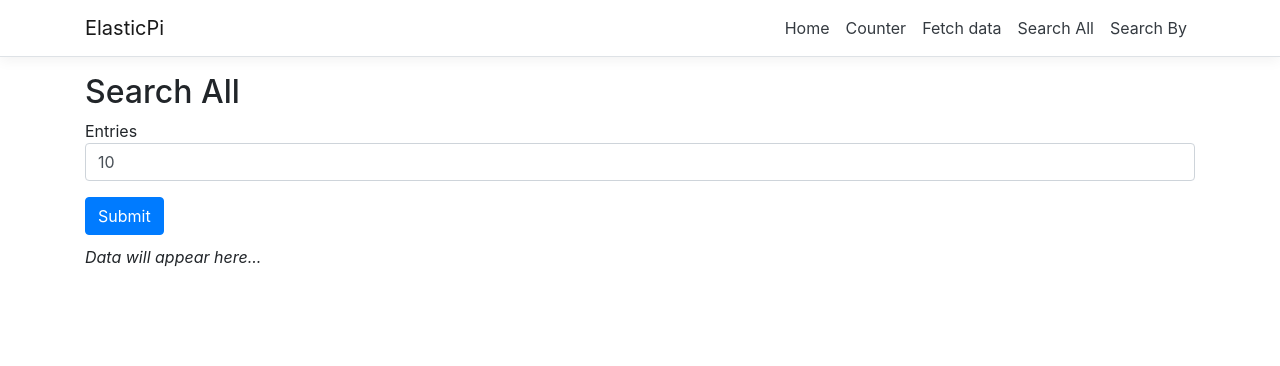
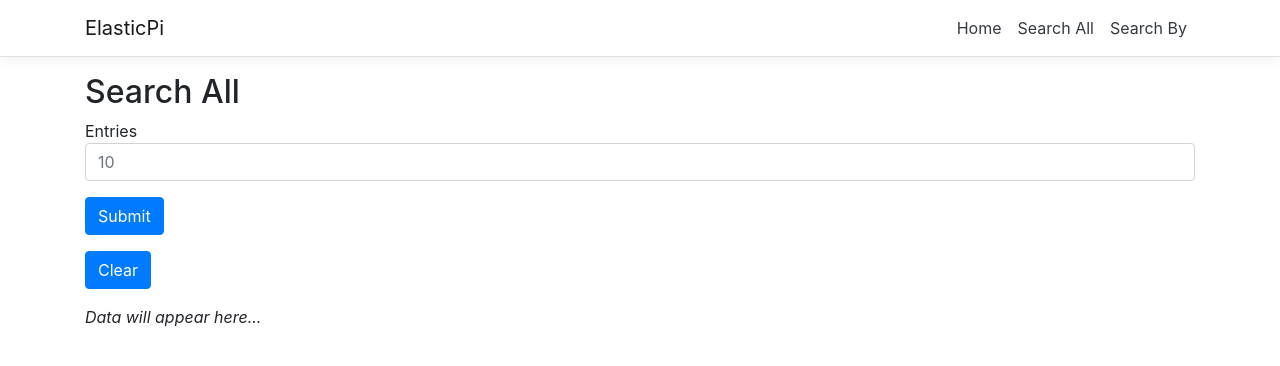
Before and after one commit to Tak1za/ElasticPi.NET, a React (Create React App) app in the folder ElasticPi/ClientApp/: page /search-all in a window 1280 px wide. Shown: the top 366 px of the page. Built offline with nearby package versions, Linux system fonts and the light colour scheme.

Commit message:
Made corrections to boiler text and added clear functionality to search-all

```diff
--- a/ElasticPi/ClientApp/src/App.js
+++ b/ElasticPi/ClientApp/src/App.js
@@ -2,20 +2,16 @@ import React, { Component } from 'react';
 import { Route } from 'react-router';
 import { Layout } from './components/Layout';
 import { Home } from './components/Home';
-import { FetchData } from './components/FetchData';
-import { Counter } from './components/Counter';
 import { SearchAll } from './components/SearchAll'
 import { SearchBy } from './components/SearchBy';
 
 export default class App extends Component {
     static displayName = App.name;
 
-  render () {
+    render() {
         return (
             <Layout>
                 <Route exact path='/' component={Home} />
-        <Route path='/counter' component={Counter} />
-            <Route path='/fetch-data' component={FetchData} />
                 <Route path='/search-all' component={SearchAll} />
                 <Route path='/search-by' component={SearchBy} />
             </Layout>
--- a/ElasticPi/ClientApp/src/components/NavMenu.js
+++ b/ElasticPi/ClientApp/src/components/NavMenu.js
@@ -34,12 +34,6 @@ export class NavMenu extends Component {
                                     <NavLink tag={Link} className="text-dark" to="/">Home</NavLink>
                                 </NavItem>
                                 <NavItem>
-                                    <NavLink tag={Link} className="text-dark" to="/counter">Counter</NavLink>
-                                </NavItem>
-                                <NavItem>
-                                    <NavLink tag={Link} className="text-dark" to="/fetch-data">Fetch data</NavLink>
-                                </NavItem>
-                                <NavItem>
                                     <NavLink tag={Link} className="text-dark" to="/search-all">Search All</NavLink>
                                 </NavItem>
                                 <NavItem>
--- a/ElasticPi/ClientApp/src/components/SearchAll.js
+++ b/ElasticPi/ClientApp/src/components/SearchAll.js
@@ -1,17 +1,18 @@
 import React, { Component } from 'react';
-import {SearchBar} from './SearchBar';
+import { SearchBar } from './SearchBar';
 
 export class SearchAll extends Component {
     constructor(props) {
         super(props);
         this.state = {
-            data: [], loading: true, url: 'api/search/getall'
+            data: [], loading: true, url: 'api/search/getall', boilerText: false
         }
     }
 
     fetchedData = (data) => {
         this.setState({
-            data: data
+            data: data,
+            boilerText: false
         });
     }
 
@@ -27,6 +28,14 @@ export class SearchAll extends Component {
                 data: []
             });
         }
+    }
+
+    clearData = () => {
+        this.setState({
+            data: [],
+            boilerText: true
+        });
+        document.getElementById("entries").value = "";
     }
 
     static renderSearchTable(data) {
@@ -65,12 +74,20 @@ export class SearchAll extends Component {
     }
 
     render() {
-        let contents = this.state.loading ? <p style={{ marginTop: '10px' }}><em>Data will appear here...</em></p> : (this.state.data.length > 0) ? SearchAll.renderSearchTable(this.state.data) : <p style={{ marginTop: '10px' }}><em>No results found. Please check your query</em></p>;
+        let dataAppearsHere = <p style={{ marginTop: '10px' }}><em>Data will appear here...</em></p>;
+        let noResultsFound = <p style={{ marginTop: '10px' }}><em>No results found. Please check your query</em></p>;
+
+        let contents = this.state.loading ? dataAppearsHere : (this.state.data.length > 0) ? SearchAll.renderSearchTable(this.state.data) : this.state.boilerText ? dataAppearsHere : noResultsFound;
 
         return (
             <div>
                 <h2>Search All</h2>
+                <div className="form-group">
                     <SearchBar fetchUrlBeginning={this.state.url} fetchedData={this.fetchedData} loadingData={this.loadingData} resetData={this.resetData} />
+                </div>
+                <div className="form-group">
+                    <button className="btn btn-primary" type="button" onClick={this.clearData}>Clear</button>
+                </div>
                 {contents}
             </div>
         )
--- a/ElasticPi/ClientApp/src/components/SearchBar.js
+++ b/ElasticPi/ClientApp/src/components/SearchBar.js
@@ -49,7 +49,7 @@ export class SearchBar extends Component {
         return (
             <div>
                 <div className="form-group">
-                    Entries <input type="text" className="form-control" onChange={this.handleChange} name="size" defaultValue="10" />
+                    Entries <input type="text" className="form-control" onChange={this.handleChange} name="size" placeholder="10" id="entries"/>
                 </div>
                 <button
                     type="button"
--- a/ElasticPi/ClientApp/src/components/SearchBy.js
+++ b/ElasticPi/ClientApp/src/components/SearchBy.js
@@ -76,6 +76,7 @@ export class SearchBy extends Component {
         document.getElementById('organizationId').checked = false;
         document.getElementById('systemGuid').checked = false;
         document.getElementById('occupancyValue').checked = false;
+        document.getElementById("entries").value = "";
         this.setState({
             selectedIdArray: [],
             selectedValueArray: [],
@@ -127,7 +128,7 @@ export class SearchBy extends Component {
         let dataAppearsHere = <p style={{ marginTop: '10px' }}><em>Data will appear here...</em></p>;
         let noResultsFound = <p style={{ marginTop: '10px' }}><em>No results found. Please check your query</em></p>;
 
-        let contents = this.state.loading ? dataAppearsHere : (this.state.data.length > 0) ? SearchBy.renderSearchTable(this.state.data) : this.state.boilerCode ? dataAppearsHere : noResultsFound;
+        let contents = this.state.loading ? dataAppearsHere : (this.state.data.length > 0) ? SearchBy.renderSearchTable(this.state.data) : this.state.boilerText ? dataAppearsHere : noResultsFound;
 
         return (
             <div>
@@ -157,7 +158,7 @@ export class SearchBy extends Component {
                         </label>
                 </div>
                 <div className="form-group">
-                    {this.state.selectedValueArray && this.state.selectedValueArray.length > 0 ? this.state.selectedValueArray.map((res, i) => (<div key={res}>{res}<input type="text" id={this.state.selectedIdArray[i]} className="form-control" onChange={this.handleCheckedFieldValue} name={res} value={this.state.chosenArrayFieldValue} /></div>)) : ""}
+                    {this.state.selectedValueArray && this.state.selectedValueArray.length > 0 ? this.state.selectedValueArray.map((res, i) => (<div key={res}>{res}<input type="text" id={this.state.selectedIdArray[i]} className="form-control" onChange={this.handleCheckedFieldValue} name={res} /></div>)) : ""}
                 </div>
                 <div className="form-group">
                     <SearchBar fetchUrlBeginning={this.state.url} fetchedData={this.fetchedData} loadingData={this.loadingData} resetData={this.resetData} sensorId={this.state.sensorId} organizationId={this.state.organizationId} systemGuid={this.state.systemGuid} occupancyValue={this.state.occupancyValue} />
```
Also changed, not shown: 1 other file (tests, documents, lock files or other folders). Lines whose indentation alone changed are shown as unchanged.
